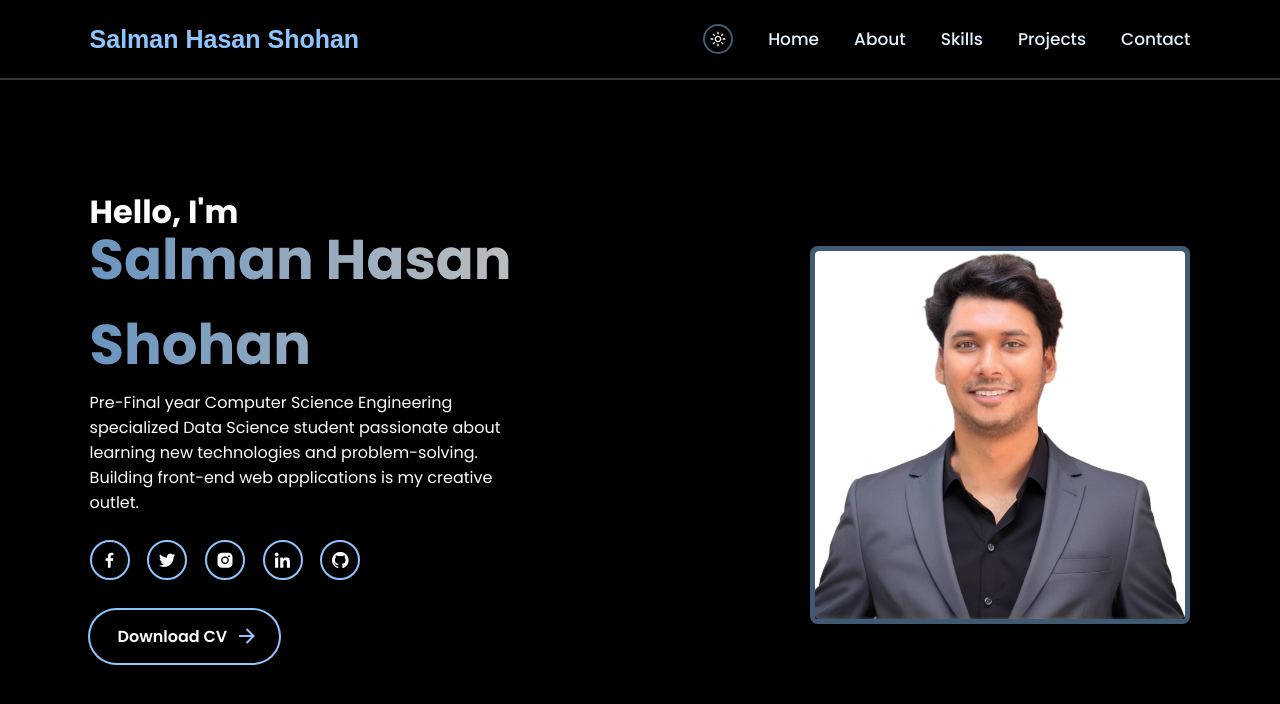
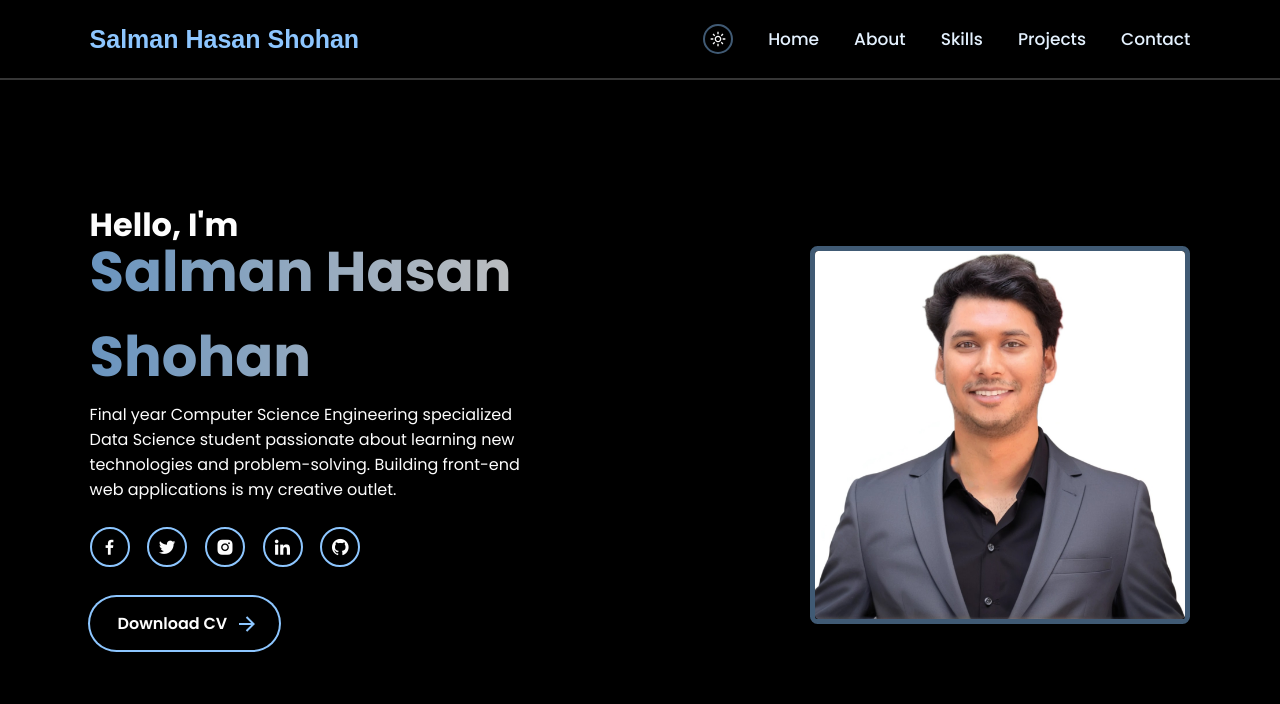
Before and after one commit to Salman0465/portfolio, a plain HTML site: page index.html in a window 1280 px wide. Shown: the top 704 px of the page. Drawn offline with nearby package versions, Linux system fonts and the light colour scheme.

Commit message:
index file

```diff
--- a/index.html
+++ b/index.html
@@ -72,7 +72,7 @@
             <h3>Hello, I'm</h3>
             <h1>Salman Hasan Shohan</h1>
             <p>
-                Pre-Final year Computer Science Engineering specialized Data Science  student passionate about learning new technologies and problem-solving. Building front-end web applications is my creative outlet.
+                Final year Computer Science Engineering specialized Data Science  student passionate about learning new technologies and problem-solving. Building front-end web applications is my creative outlet.
             </p>
 
             <div class="social-media">
```
